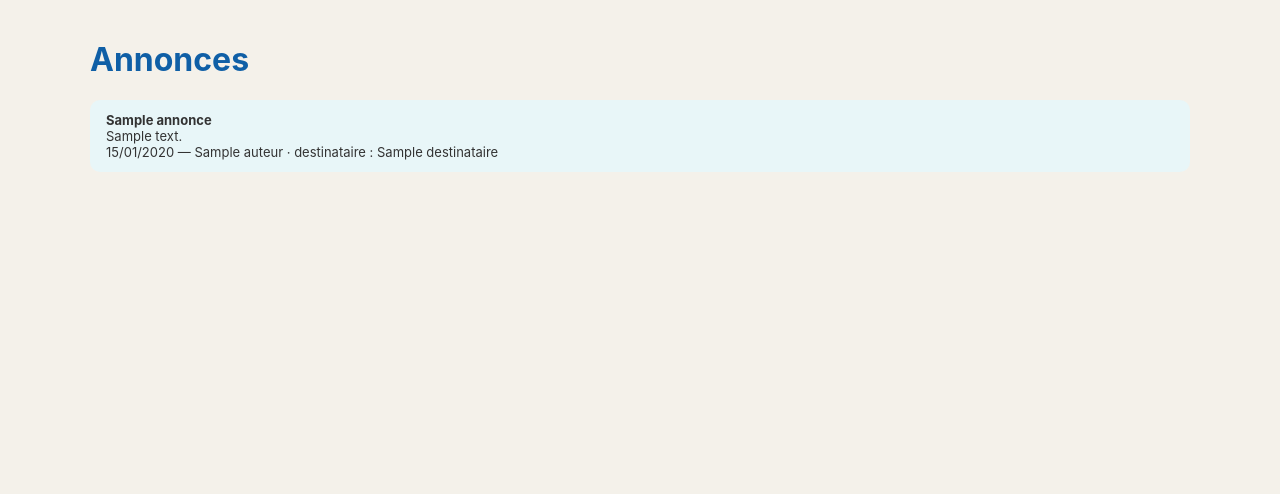
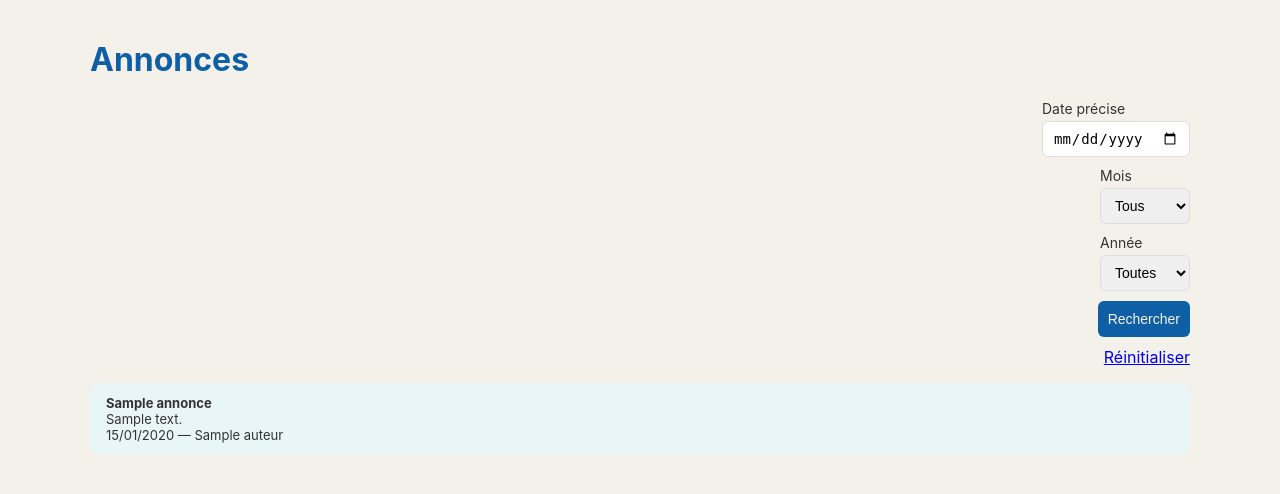
Before and after one commit to gongnetkatchibo-star/Omega-Academie, a Python web app: template app/templates/communication/liste.html in a window 1280 px wide. Shown: the part 60-554 px from the top of the page. Run offline with Jinja, Linux system fonts and the light colour scheme; the template is opened without the code that fills it: most values are stand-ins (such as "Sample title", 1, 10 or a date in 2020).

Commit message:
Retirer signature annonces, ajouter suppression et recherche par date

```diff
--- a/app/templates/communication/liste.html
+++ b/app/templates/communication/liste.html
@@ -14,6 +14,33 @@
   {% if acces("directeur_primaire", "directeur_college", "fondateur", "administrateur_general", "secretaire", "enseignant") %}
     <p class="lien-secondaire"><a href="{{ url_for('communication.nouvelle') }}">+ Nouvelle annonce</a></p>
   {% endif %}
+
+  <form method="get" style="display:flex; gap:10px; flex-wrap:wrap; align-items:flex-end;">
+    <label>Date précise
+      <input type="date" name="date" value="{{ filtre_date or '' }}">
+    </label>
+    <label>Mois
+      <select name="mois">
+        <option value="">Tous</option>
+        {% for i in range(1, 13) %}
+          <option value="{{ i }}" {% if filtre_mois == i %}selected{% endif %}>{{ mois_libelles[i-1] }}</option>
+        {% endfor %}
+      </select>
+    </label>
+    <label>Année
+      <select name="annee">
+        <option value="">Toutes</option>
+        {% for a in annees_disponibles %}
+          <option value="{{ a }}" {% if filtre_annee == a %}selected{% endif %}>{{ a }}</option>
+        {% endfor %}
+      </select>
+    </label>
+    <button type="submit">Rechercher</button>
+    {% if filtre_date or filtre_mois or filtre_annee %}
+      <a href="{{ url_for('communication.liste') }}">Réinitialiser</a>
+    {% endif %}
+  </form>
+
   {% if annonces %}
     <ul class="liste-demandes">
       {% for a in annonces %}
@@ -24,8 +51,13 @@
             {% if a.nom_fichier %}
               <span><a href="{{ url_for('communication.telecharger', annonce_id=a.id) }}">📎 Télécharger la pièce jointe</a></span>
             {% endif %}
-            <span>{{ a.date_publication.strftime("%d/%m/%Y") }} — {{ a.auteur.nom_complet if a.auteur else "—" }} · destinataire : {{ a.destinataire }}</span>
+            <span>{{ a.date_publication.strftime("%d/%m/%Y") }} — {{ a.auteur.nom_complet if a.auteur else "—" }}</span>
           </div>
+          {% if acces("directeur_primaire", "directeur_college", "fondateur", "administrateur_general", "secretaire") or (current_user.role == "enseignant" and a.auteur_id == current_user.id) %}
+            <form method="post" action="{{ url_for('communication.supprimer', annonce_id=a.id) }}" onsubmit="return confirm('Supprimer cette annonce ?');">
+              <button type="submit">Supprimer</button>
+            </form>
+          {% endif %}
         </li>
       {% endfor %}
     </ul>
```
Also changed, not shown: app/communication/routes.py (+56 -4 lines).
